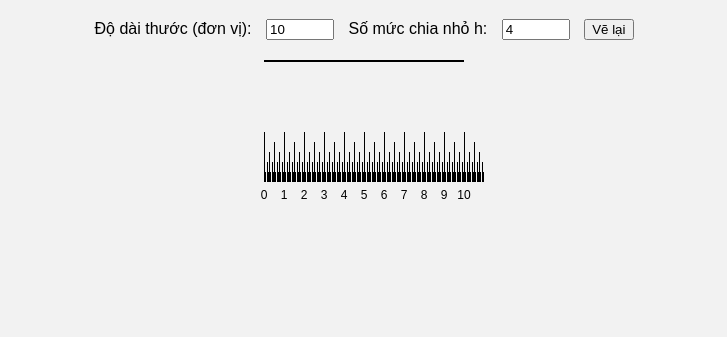
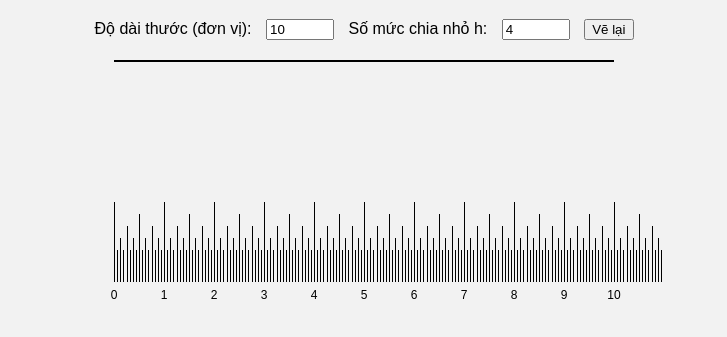
Before and after one commit to DuongDangHocCode/ruler_visualization, a plain HTML site: page index.html in a window 1280 px wide. Both pictures are taken after a click on the button "Vẽ lại". Shown: the part 89-426 px from the top of the page, without its empty margins (276-1003 px from the left). Drawn offline with Linux system fonts and the light colour scheme.

Commit message:
minor_fix

```diff
--- a/script.js
+++ b/script.js
@@ -2,7 +2,7 @@ function drawTick(container, x, level, maxLevel) {
   const tick = document.createElement("div");
   tick.className = "tick";
   tick.style.left = x + "px";
-  tick.style.height = (50 - level * 10) + "px"; // càng nhỏ càng ngắn
+  tick.style.height = (80 - level * 12) + "px"; // cao hơn và rõ ràng hơn
   container.appendChild(tick);
 }
 
@@ -36,7 +36,7 @@ function renderRuler() {
   if (isNaN(L) || L <= 0) L = 10;
   if (isNaN(h) || h <= 0) h = 4;
 
-  const scale = 20; // mỗi đơn vị = 20px
+  const scale = 50; // mỗi đơn vị = 50px
   container.style.width = (L * scale) + "px";
 
   for (let i = 0; i <= L; i++) {
--- a/style.css
+++ b/style.css
@@ -20,7 +20,7 @@ h1 {
 
 .ruler {
   position: relative;
-  height: 100px;
+  height: 200px;
   margin: 0 auto;
   border-top: 2px solid #000;
   width: fit-content;
```
